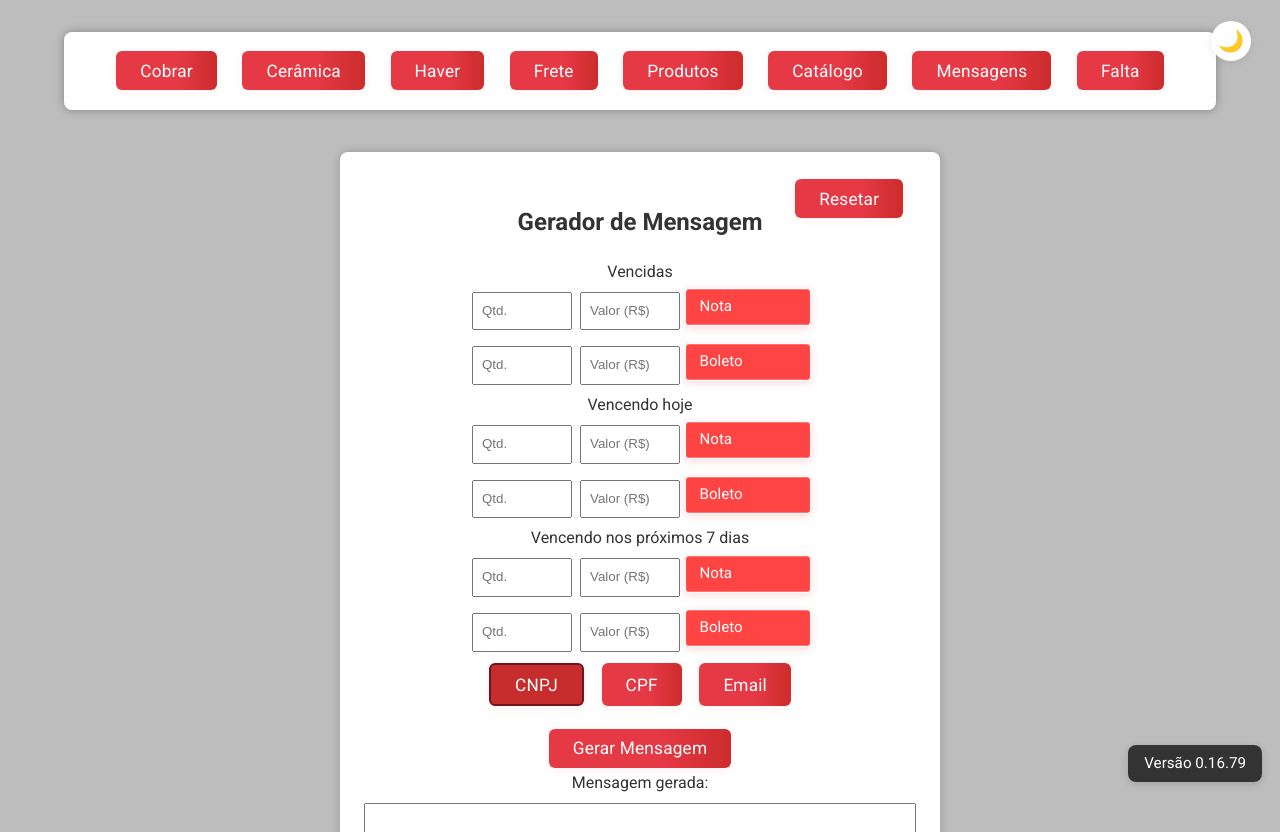
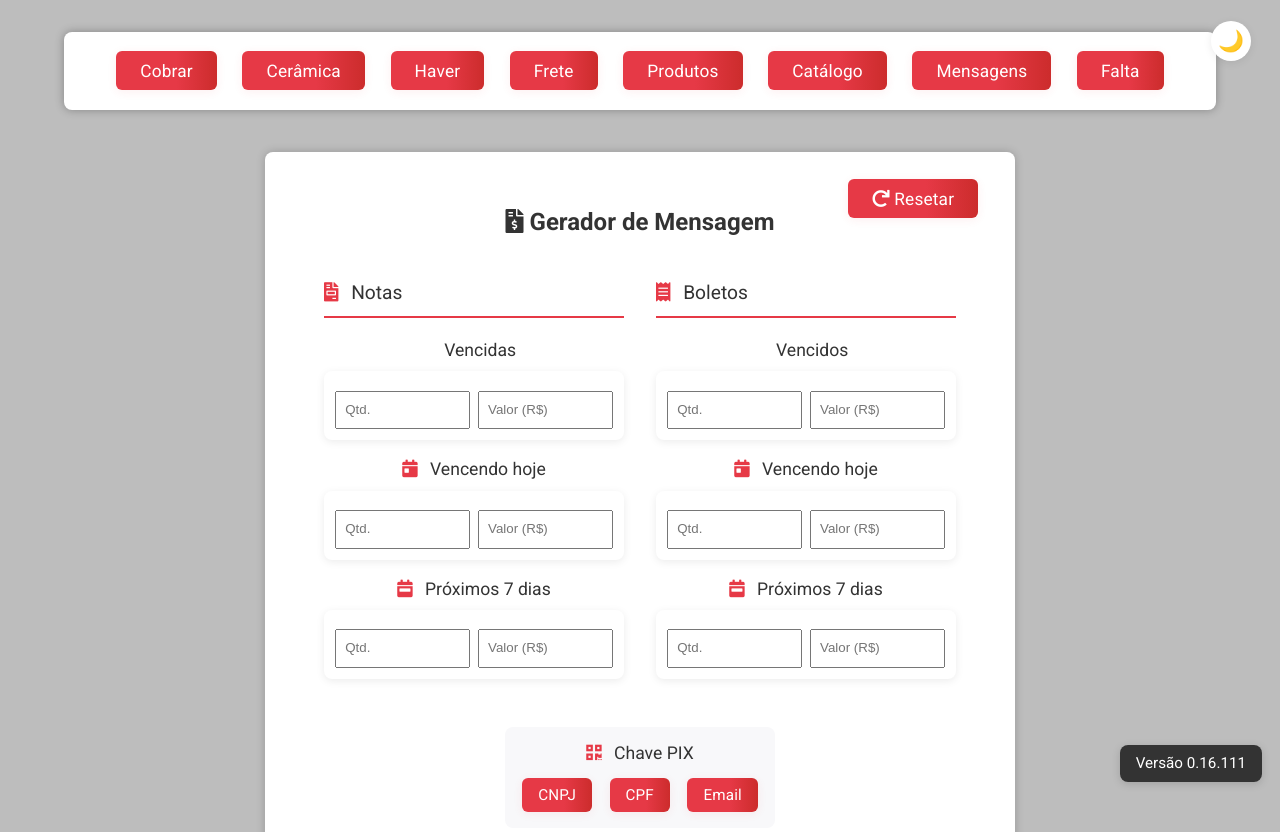
Before and after one commit to GalaxyHells/site-utilitario-wr, a plain HTML site: page index.html in a window 1280 px wide. Drawn offline with nearby package versions, Linux system fonts and the light colour scheme; no server answers.

Commit message:
Add update cobrar visuals

```diff
--- a/index.html
+++ b/index.html
@@ -77,36 +77,101 @@
 
   <div class="ferramentas-wrapper">
     <!-- Ferramenta 1: Cobrar -->
-    <div id="cobrar" class="container ferramenta active">
-      <h2>Gerador de Mensagem</h2>
+    <div id="cobrar" class="container ferramenta active less-bigger-container">
+      <h2><i class="fas fa-file-invoice-dollar"></i> Gerador de Mensagem</h2>
 
-      <!-- Botão de resetar -->
-      <button id="resetarCobrar" class="" style="position: absolute; top: 24px; right: 32px;">Resetar</button>
+      <button id="resetarCobrar" class="secondary" style="position: absolute; top: 24px; right: 32px;">
+        <i class="fas fa-redo"></i> Resetar
+      </button>
 
-      <label>Vencidas</label>
-      <div id="vencidas-lista"></div>
-      <button type="button" class="" onclick="adicionarLinha('vencidas')" style="display:none;">+ Adicionar vencida</button>
+      <div class="colunas-cobranca">
+        <!-- Coluna Esquerda: Notas -->
+        <div class="coluna-cobranca">
+          <h3 class="coluna-titulo"><i class="fas fa-file-invoice"></i> Notas</h3>
 
-      <label>Vencendo hoje</label>
-      <div id="hoje-lista"></div>
-      <button type="button" class="" onclick="adicionarLinha('hoje')" style="display:none;">+ Adicionar hoje</button>
+          <div class="secao-cobranca">
+            <label class="secao-titulo"><i class="fas fa-clock-rotate-left"></i> Vencidas</label>
+            <div class="linha-cobrar">
+              <input type="number" min="1" placeholder="Qtd." class="qtd" style="width:60px;">
+              <input type="text" placeholder="Valor (R$)" class="valor" style="width:110px;">
+              <!-- <span class="doc-tipo tipo-btn clicado" data-tipo="Nota">Nota</span> -->
+            </div>
+          </div>
 
-      <label>Vencendo nos próximos 7 dias</label>
-      <div id="sete-lista"></div>
-      <button type="button" class="" onclick="adicionarLinha('sete')" style="display:none;">+ Adicionar 7 dias</button>
+          <div class="secao-cobranca">
+            <label class="secao-titulo"><i class="fas fa-calendar-day"></i> Vencendo hoje</label>
+            <div class="linha-cobrar">
+              <input type="number" min="1" placeholder="Qtd." class="qtd" style="width:60px;">
+              <input type="text" placeholder="Valor (R$)" class="valor" style="width:110px;">
+              <!-- <span class="doc-tipo tipo-btn clicado" data-tipo="Nota">Nota</span> -->
+            </div>
+          </div>
 
-      <div style="display: flex; gap: 0.5rem; margin-bottom: 1rem;">
-          <button type="button" class=" btn-pix clicado" data-chave="05.346.003.0001.03" onclick="setarPix('05.346.003.0001.03')">CNPJ</button>
-          <button type="button" class=" btn-pix" data-chave="xxx.xxx.xxx-xx" onclick="setarPix('025.914.498-30')">CPF</button>
-          <button type="button" class=" btn-pix" data-chave="goloni.goloni@hotmail.com" onclick="setarPix('goloni.goloni@hotmail.com')">Email</button>
+          <div class="secao-cobranca">
+            <label class="secao-titulo"><i class="fas fa-calendar-week"></i> Próximos 7 dias</label>
+            <div class="linha-cobrar">
+              <input type="number" min="1" placeholder="Qtd." class="qtd" style="width:60px;">
+              <input type="text" placeholder="Valor (R$)" class="valor" style="width:110px;">
+              <!-- <span class="doc-tipo tipo-btn clicado" data-tipo="Nota">Nota</span> -->
+            </div>
+          </div>
+        </div>
+
+        <!-- Coluna Direita: Boletos -->
+        <div class="coluna-cobranca">
+          <h3 class="coluna-titulo"><i class="fas fa-receipt"></i> Boletos</h3>
+
+          <div class="secao-cobranca">
+            <label class="secao-titulo"><i class="fas fa-clock-rotate-left"></i> Vencidos</label>
+            <div class="linha-cobrar">
+              <input type="number" min="1" placeholder="Qtd." class="qtd" style="width:60px;">
+              <input type="text" placeholder="Valor (R$)" class="valor" style="width:110px;">
+              <!-- <span class="doc-tipo tipo-btn clicado" data-tipo="Boleto">Boleto</span> -->
+            </div>
+          </div>
+
+          <div class="secao-cobranca">
+            <label class="secao-titulo"><i class="fas fa-calendar-day"></i> Vencendo hoje</label>
+            <div class="linha-cobrar">
+              <input type="number" min="1" placeholder="Qtd." class="qtd" style="width:60px;">
+              <input type="text" placeholder="Valor (R$)" class="valor" style="width:110px;">
+              <!-- <span class="doc-tipo tipo-btn clicado" data-tipo="Boleto">Boleto</span> -->
+            </div>
+          </div>
+
+          <div class="secao-cobranca">
+            <label class="secao-titulo"><i class="fas fa-calendar-week"></i> Próximos 7 dias</label>
+            <div class="linha-cobrar">
+              <input type="number" min="1" placeholder="Qtd." class="qtd" style="width:60px;">
+              <input type="text" placeholder="Valor (R$)" class="valor" style="width:110px;">
+              <!-- <span class="doc-tipo tipo-btn clicado" data-tipo="Boleto">Boleto</span> -->
+            </div>
+          </div>
+        </div>
       </div>
 
-      <button onclick="gerarMensagem()">Gerar Mensagem</button>
+      <div class="opcoes-pix">
+        <label class="secao-titulo"><i class="fas fa-qrcode"></i> Chave PIX</label>
+        <div class="botoes-pix">
+          <button type="button" class="btn-pix" onclick="setarPix('05.346.003/0001-00')">CNPJ</button>
+          <button type="button" class="btn-pix" onclick="setarPix('025.914.498-30')">CPF</button>
+          <button type="button" class="btn-pix" onclick="setarPix('goloni.goloni@hotmail.com')">Email</button>
+        </div>
+      </div>
 
-      <label for="mensagem">Mensagem gerada:</label>
-      <textarea id="mensagem" readonly></textarea>
+      <div class="acoes-mensagem">
+        <button onclick="gerarMensagem()" class="primary">
+          <i class="fas fa-sync"></i> Gerar Mensagem
+        </button>
+        <button onclick="copiarMensagem()" class="secondary">
+          <i class="fas fa-copy"></i> Copiar Mensagem
+        </button>
+      </div>
 
-      <button class="" onclick="copiarMensagem()">Copiar mensagem</button>
+      <div class="campo-mensagem">
+        <label for="mensagem"><i class="fas fa-comment-alt"></i> Mensagem gerada:</label>
+        <textarea id="mensagem" readonly></textarea>
+      </div>
     </div>
 
     <!-- ==================================================================================== -->
@@ -509,7 +574,7 @@
       pointer-events: none;
       user-select: none;
     ">
-      Versão 0.16.79
+      Versão 0.16.111
     </div>
 
     <div id="toast" style="display:none; position:fixed; bottom:80px; right:24px; background:#222; color:#fff; padding:10px 20px; border-radius:6px; z-index:9999;">Mensagem copiada!</div>
--- a/scripts/cobrar.js
+++ b/scripts/cobrar.js
@@ -2,9 +2,11 @@ let chavePix = "05.346.003/0001-00"; // Chave padrão
 function setarPix(chave) {
   chavePix = chave;
   // Remove 'clicado' de todos os botões de chave Pix
-  document.querySelectorAll('.btn-pix').forEach(btn => btn.classList.remove('clicado'));
+  document.querySelectorAll('.btn-pix').forEach(btn => {
+    btn.classList.remove('clicado');
+  });
   // Adiciona 'clicado' ao botão pressionado
-  const btn = document.querySelector(`.btn-pix[data-chave="${chave}"]`);
+  const btn = document.querySelector(`.btn-pix[onclick*="${chave}"]`);
   if (btn) btn.classList.add('clicado');
 }
 
@@ -13,9 +15,7 @@ function criarLinha(tipo, idx) {
     <div class="linha-cobrar" data-tipo="${tipo}" data-idx="${idx}">
       <input type="number" min="1" placeholder="Qtd." class="qtd" style="width:60px;">
       <input type="text" placeholder="Valor (R$)" class="valor" style="width:110px;">
-      <span class="doc-tipo tipo-btn clicado" data-tipo="Nota">Nota</span>
-      <span class="doc-tipo tipo-btn" data-tipo="Boleto">Boleto</span>
-
+      <span class="doc-tipo tipo-btn clicado" data-tipo="${tipo === 'notas' ? 'Nota' : 'Boleto'}">${tipo === 'notas' ? 'Nota' : 'Boleto'}</span>
     </div>
   `;
 
--- a/styles/styles-cobrar.css
+++ b/styles/styles-cobrar.css
@@ -6,13 +6,36 @@
 
 textarea#mensagem {
     min-height: 270px;
+    min-width: 500px;
+    border: 1.5px solid rgba(0, 0, 0, 0.462);
+    border-radius: 8px;
+    padding: 1rem;
+    background: #fafbfc;
+    font-size: 1rem;
+    transition: border-color 0.2s;
+}
+
+textarea#mensagem:focus {
+    border-color: var(--primary-color);
+    outline: none;
+    box-shadow: 0 0 0 2px rgba(230,57,70,0.1);
 }
 
 .linha-cobrar {
+  background: #fff;
+  padding: 0.7rem;  /* Reduzido de 1rem */
+  border-radius: 8px;
+  box-shadow: 0 2px 8px rgba(0,0,0,0.08);
+  margin-bottom: 0.5rem;  /* Reduzido de 0.8rem */
   display: flex;
-  gap: 0.5rem;
+  gap: 0.5rem;  /* Reduzido de 0.8rem */
   align-items: center;
-  margin-bottom: 0.5rem;
+  transition: transform 0.2s;
+}
+
+.linha-cobrar:hover {
+  transform: translateY(-2px);
+  box-shadow: 0 4px 12px rgba(0,0,0,0.12);
 }
 
 .linha-cobrar input[type="number"],
@@ -30,3 +53,92 @@ textarea#mensagem {
 .linha-cobrar .tipo-btn:not(.clicado) {
   display: none;
 }
+
+.secao-cobranca {
+  margin-bottom: 1rem;  /* Reduzido de 1.5rem */
+}
+
+.secao-titulo {
+  display: block;
+  font-size: 1.1rem;
+  font-weight: 500;
+  margin-bottom: 0.5rem;  /* Reduzido de 0.8rem */
+  color: var(--text-color);
+}
+
+.secao-titulo i {
+  margin-right: 0.5rem;
+  color: var(--primary-color);
+}
+
+.opcoes-pix {
+  background: #f8f8fa;
+  padding: 0.8rem;  /* Reduzido de 1rem */
+  border-radius: 8px;
+  margin-bottom: 1rem;  /* Reduzido de 1.5rem */
+}
+
+.botoes-pix {
+  display: flex;
+  gap: 0.5rem;
+  flex-wrap: wrap;
+}
+
+.btn-pix {
+  padding: 0.5rem 1rem;
+  font-size: 0.95rem;
+}
+
+.campo-mensagem {
+  margin-top: 1.5rem;
+}
+
+.campo-mensagem textarea {
+  width: 100%;
+  min-height: 120px;
+  padding: 1rem;
+  border-radius: 8px;
+  border: 1px solid var(--border-color);
+  background: #fafbfc;
+  font-size: 1rem;
+  resize: vertical;
+}
+
+.acoes-mensagem {
+  display: flex;
+  gap: 1rem;
+  margin-top: 1.5rem;
+}
+
+.colunas-cobranca {
+  display: flex;
+  gap: 2rem;
+  margin-bottom: 2rem;
+}
+
+.coluna-cobranca {
+  flex: 1;
+  min-width: 300px;
+}
+
+.coluna-titulo {
+  font-size: 1.2rem;
+  font-weight: 500;
+  margin-bottom: 1.2rem;
+  padding-bottom: 0.5rem;
+  border-bottom: 2px solid var(--primary-color);
+  color: var(--text-color);
+}
+
+.coluna-titulo i {
+  margin-right: 0.5rem;
+  color: var(--primary-color);
+}
+
+/* Ajuste responsivo */
+@media (max-width: 768px) {
+  .colunas-cobranca {
+    flex-direction: column;
+    gap: 1rem;
+  }
+}
--- a/styles/styles-global.css
+++ b/styles/styles-global.css
@@ -115,6 +115,10 @@ body {
 
 .bigger-container {
   max-width: 900px;
+}
+
+.less-bigger-container {
+  max-width: 750px;
 }
 
 .container label,
```
